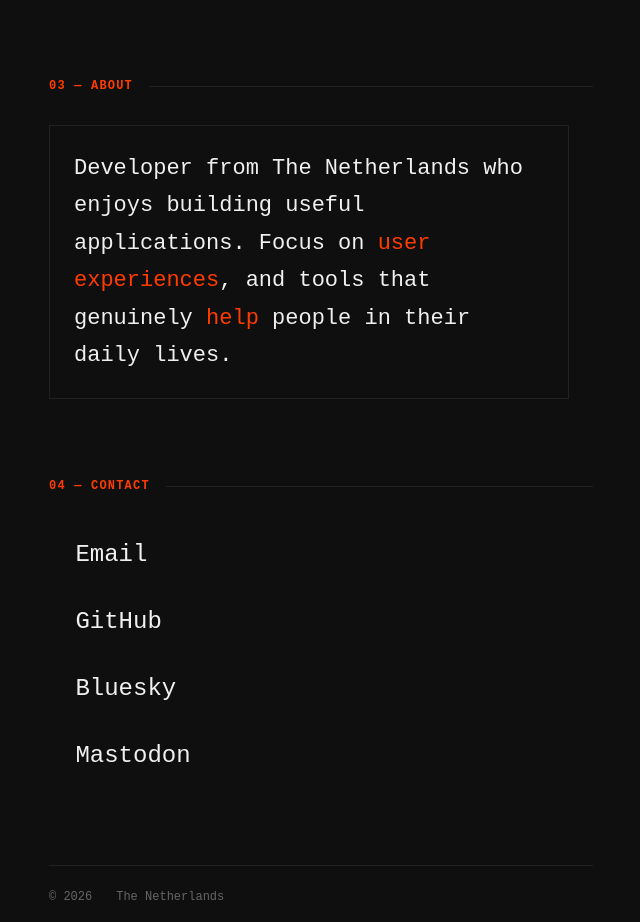
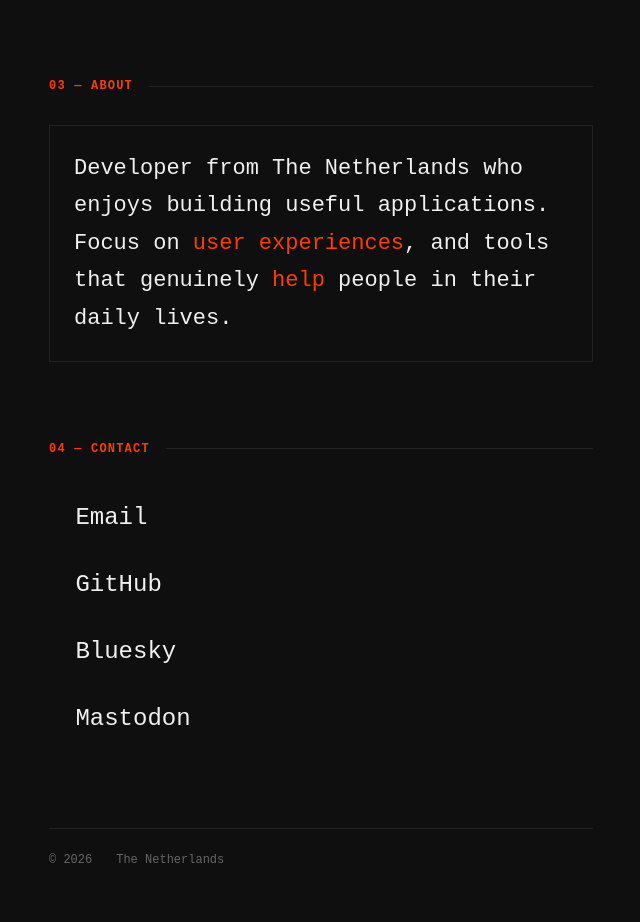
Before and after one commit to thomasboom/thomasboom, a Next.js app in the folder website/: page / in a window 1280 px wide. Shown: the part 1594-2516 px from the top of the page, without its empty margins (639-1279 px from the left). Built offline with nearby package versions, Linux system fonts and the light colour scheme; no server answers; a web font is replaced by a local one.

Commit message:
Fix alignment

```diff
--- a/website/app/globals.css
+++ b/website/app/globals.css
@@ -306,7 +306,6 @@ body {
 .about-text {
     font-size: 22px;
     line-height: 1.7;
-    max-width: 520px;
     padding: 24px;
     border: 1px solid var(--border);
     transition: all 0.3s ease;
```
